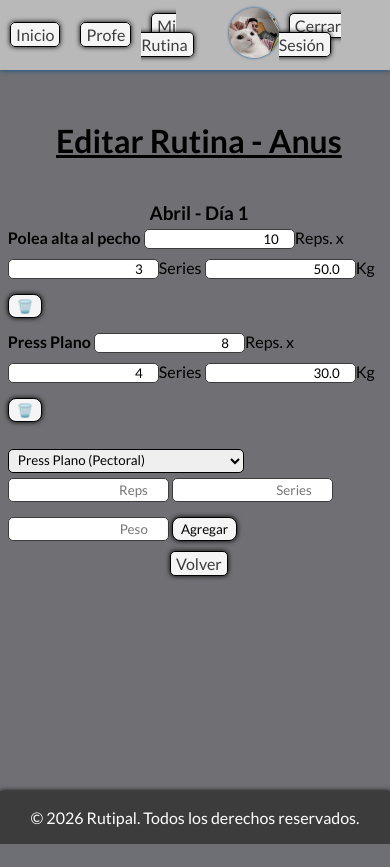
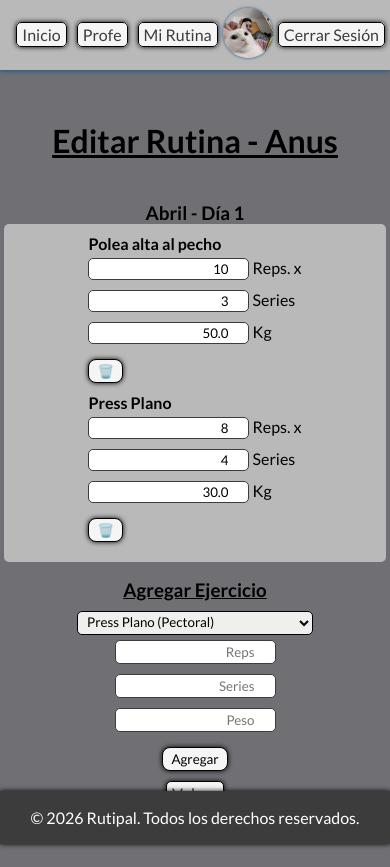
Before and after one commit to Palun7/rutipal, a Django app: page /rutinas/editar/4/ in a window 390 px wide. Before the commit the page ends 844 px from the top, so only its background shows below. Run offline with Django 5.2, Linux system fonts and the light colour scheme; a user stored in the database is signed in; data comes from the database, SQL or seed files in the repository.

Commit message:
responsive 1

```diff
--- a/project/rutinas/templates/rutinas/editar-rutina.html
+++ b/project/rutinas/templates/rutinas/editar-rutina.html
@@ -12,29 +12,29 @@
 
         <div class="form-rutina-muestra">
             {% csrf_token %}
-            <ul>
+            <ul class="form-rutina-editar">
                 {% for r in ejercicios %}
                     <li id="ejercicio-{{ r.id }}">
-                        <strong>{{ r.ejercicio.nombre }}</strong>
+                        <strong>{{ r.ejercicio.nombre }}</strong><br>
 
                         <label><input type="number"
                             value="{{ r.repeticiones }}"
                             data-id="{{ r.id }}"
                             data-field="repeticiones"
-                            class="auto-save">Reps. x </label>
+                            class="auto-save"> Reps. x </label><br>
 
                         <label><input type="number"
                             value="{{ r.series }}"
                             data-id="{{ r.id }}"
                             data-field="series"
-                            class="auto-save">Series</label>
+                            class="auto-save"> Series</label><br>
 
                         <label><input type="number"
                             step="0.5"
                             value="{{ r.peso|stringformat:'.1f' }}"
                             data-id="{{ r.id }}"
                             data-field="peso"
-                            class="auto-save">Kg</label>
+                            class="auto-save"> Kg</label><br>
 
                         <button type="button" class="eliminar-ejercicio" data-id="{{ r.id }}">🗑️</button>
                     </li>
@@ -43,6 +43,7 @@
             <form method="POST" class="form-agregar-ejercicio">
                 {% csrf_token %}
 
+                <h3>Agregar Ejercicio</h3>
                 <select name="ejercicio_id">
                     {% for e in todos_ejercicios %}
                         <option value="{{ e.id }}">{{ e.nombre }} ({{ e.musculo }})</option>
--- a/project/static/css/style.css
+++ b/project/static/css/style.css
@@ -54,6 +58,12 @@ body {
         align-self: center;
         margin: 5vh 0;
         text-decoration: underline;
+    }
+    @media (max-width: 500px) {
+        overflow: auto;
+        width: 100vw;
+        align-items: center;
+        margin-left: 0;
     }
 }
 
@@ -155,10 +197,16 @@ header {
 }
 
 .menu {
+    min-width: 100%;
+    max-width: fit-content;
+    height: fit-content;
     display: flex;
     align-items: center;
     justify-content: flex-end;
     margin: 1vh 0;
+    li {
+        min-width: fit-content;
+    }
     .foto-nav {
         align-self: flex-start;
         img {
@@ -189,6 +237,9 @@ header {
     text-decoration: none;
     text-align: center;
     color: var(--gris-oscuro);
+    @media (max-width: 500px) {
+        margin: 0 5px;
+    }
 }
 
 .link:hover {
@@ -221,6 +272,8 @@ header {
 }
 
 footer {
+    position: sticky;
+    bottom: 0;
     width: 100%;
     background-color: var(--gris-oscuro);
     color: var(--blanco);
@@ -315,9 +372,43 @@ footer {
         transition-duration: .2s;
         cursor: pointer;
     }
+    @media (max-width: 500px) {
+        width: 100%;
+    }
+}
+
+.li-ver-rutina {
+    input {
+        padding: 0 5px;
+    }
+}
+
+.form-rutina-editar {
+    display: flex;
+    flex-direction: column;
+    align-items: center;
+    width: 98%;
+    background-color: var(--gris);
+    border-radius: 5px;
+    padding: 10px;
+    li {
+        list-style: none;
+    }
+    input {
+        padding: 2px 5px;
+    }
+}
+
+.usuario-bloque {
+    display: flex;
+    flex-direction: column;
+    align-items: center;
 }
 
 .form-agregar-ejercicio {
+    display: flex;
+    flex-direction: column;
+    align-items: center;
     input {
         padding: 3px 5px;
     }
@@ -325,6 +416,10 @@ footer {
         padding: 2px 5px;
         border: .5px solid var(--negro);
         border-radius: 5px;
+    }
+    h3 {
+        margin-bottom: 10px;
+        text-decoration: underline;
     }
 }
 
```
Also changed, not shown: other parts of project/static/css/style.css (+67 -0 lines), project/core/templates/core/index.html (+7 -1 lines), project/rutinas/templates/rutinas/crear-rutina.html (+4 -4 lines), project/rutinas/templates/rutinas/rutinas.html (+4 -4 lines), project/rutinas/templates/rutinas/ver-rutinas.html (+4 -4 lines).
